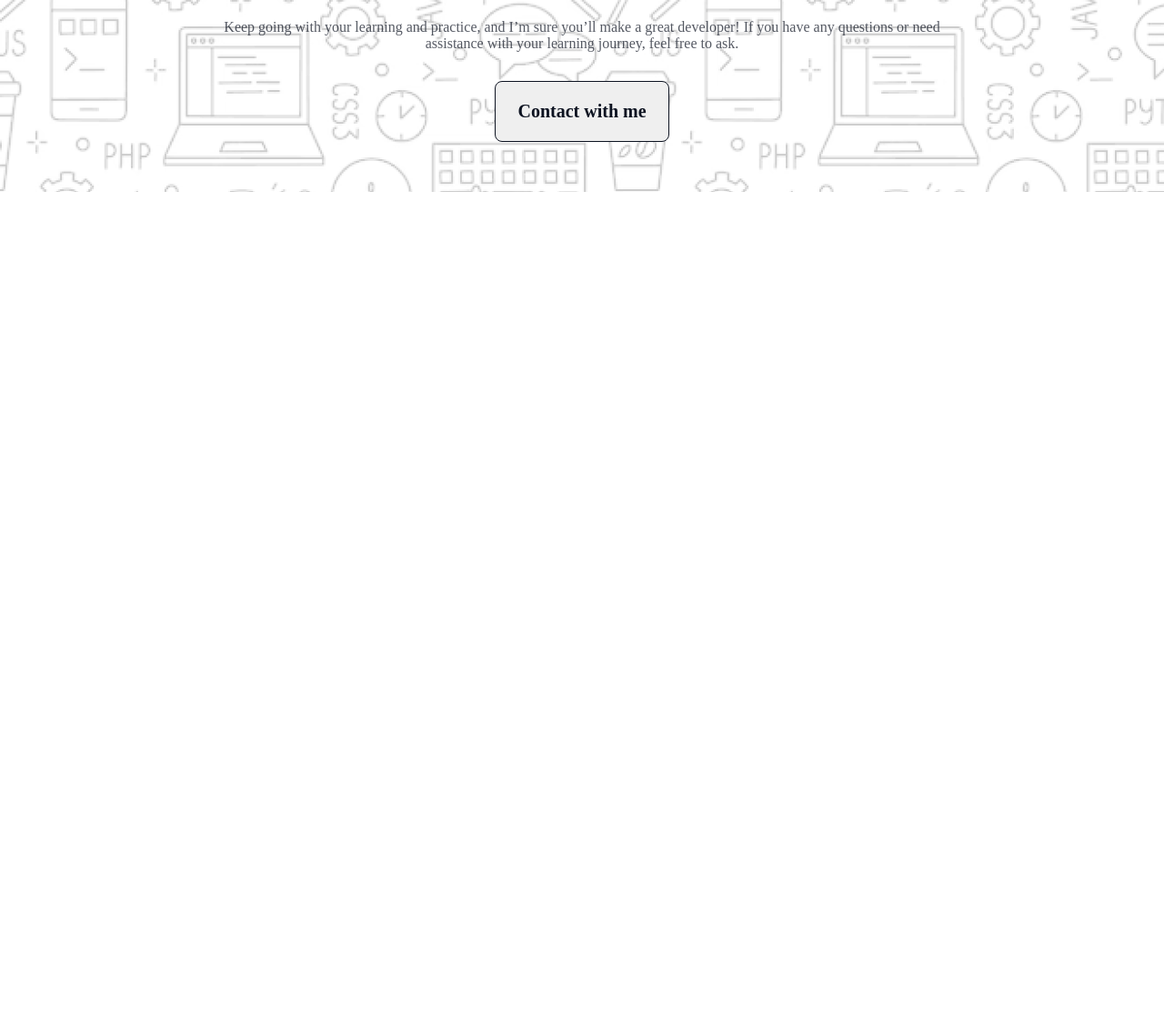
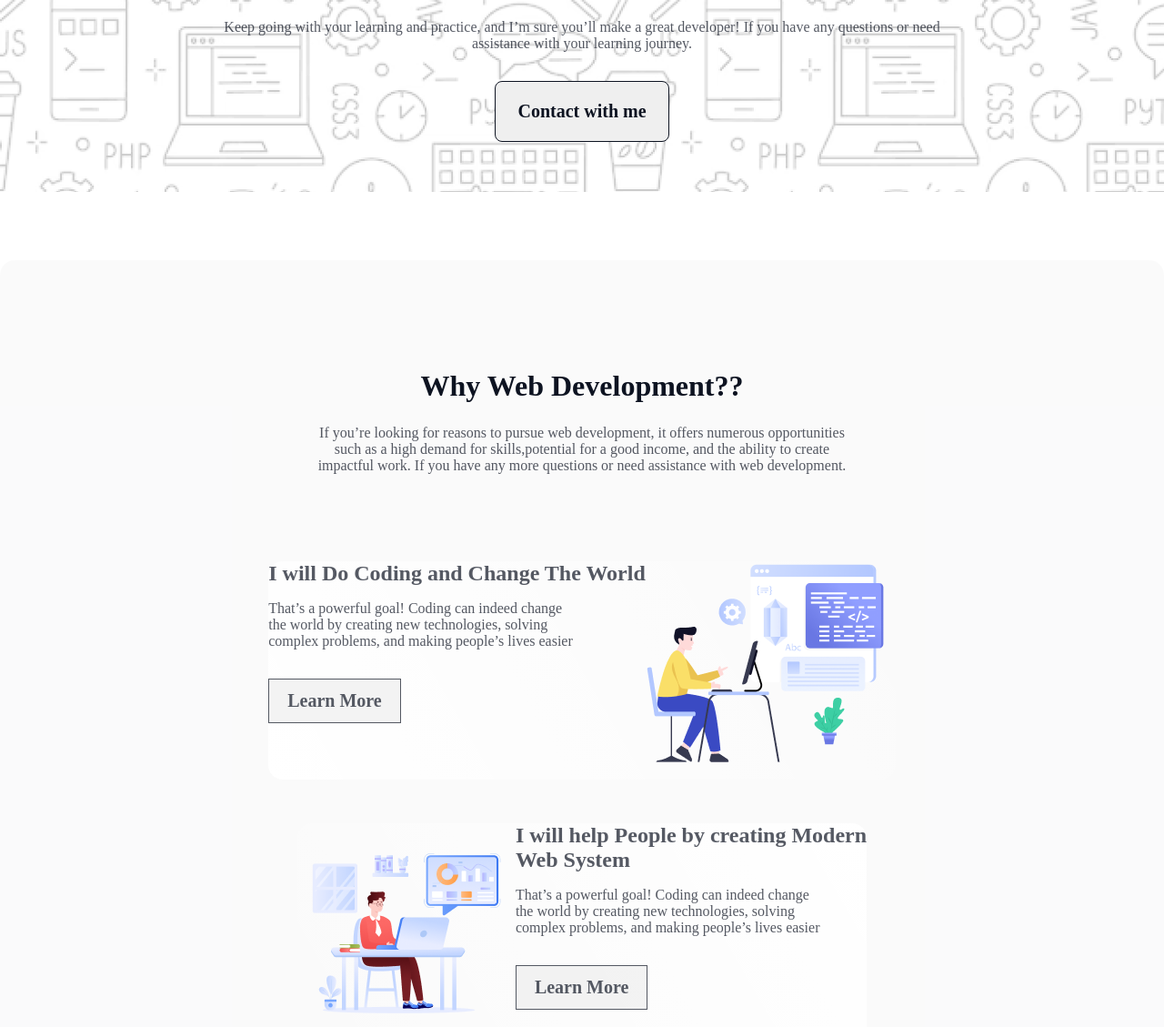
Before and after one commit to rakib-sikder/assignment-1, a plain HTML site: page index.html in a window 1280 px wide. Shown: the part 571-1700 px from the top of the page at 91% size. Before the commit the page ends 800 px from the top, so only its background shows below. Drawn offline with Linux system fonts and the light colour scheme; a web font is replaced by a local one.

Commit message:
why web development done

```diff
--- a/index.html
+++ b/index.html
@@ -17,10 +17,40 @@
         <div class="banner">
             <img src="./img/Group.png" alt="">
             <h1>"In the near future, I hope to become a <br>Developer."</h1>
-            <p>Keep going with your learning and practice, and I’m sure you’ll make a great developer! If you have any questions or need <br> assistance with your learning journey, feel free to ask.</p>
+            <p>Keep going with your learning and practice, and I’m sure you’ll make a great developer! If you have any questions or need <br> assistance with your learning journey.</p>
             <button>Contact with me</button>
 
         </div>
     </section>
+    <section>
+        <div class="whyweb">
+            <h3>Why Web Development??</h3>
+            <p>If you’re looking for reasons to pursue web development, it offers numerous opportunities <br>such as a high demand for skills,potential for a good income, and the ability to create <br> impactful work. If you have any more questions or need assistance with web development.</p>
+            <div class="docoding">
+                <div class="txt">
+                    <h4>I will Do Coding and Change The World</h4>
+                    <p>That’s a powerful goal! Coding can indeed change <br> the world by creating new technologies, solving <br> complex problems, and making people’s lives easier</p>
+                    <button>Learn More</button>
+                </div>
+                <img src="./img/Layer_1.png" alt="">
+            </div>
+            <div class="websystem ">
+                <img src="./img/Group 3.png" alt="">
+                <div class="txt">
+                    <h4>I will help People by creating Modern <br>Web System</h4>
+                    <p>That’s a powerful goal! Coding can indeed change <br> the world by creating new technologies, solving <br> complex problems, and making people’s lives easier</p>
+                    <button>Learn More</button>
+                </div>
+            </div>
+            <div class="docoding">
+                <div class="txt">
+                    <h4>I will Do Coding and Change The World</h4>
+                    <p>That’s a powerful goal! Coding can indeed change <br> the world by creating new technologies, solving <br> complex problems, and making people’s lives easier</p>
+                    <button>Learn More</button>
+                </div>
+                <img src="./img/Group 4.png" alt="">
+            </div>
+        </div>
+    </section>
 </body>
 </html>
--- a/style.css
+++ b/style.css
@@ -44,6 +44,7 @@
     justify-content: center;
     align-items: center;
     text-align: center;
+    margin-bottom: 75px;
 }
 .banner > h1 {
     margin: 32px 0 24px 0;
@@ -75,3 +76,68 @@
     color: rgb(255, 255, 255);
     transition: 0.6s;
 }
+.whyweb{
+    padding: 0 150px;
+    height: 1395px;
+    display: flex;
+    flex-direction: column;
+    justify-content: center;
+    align-items: center;
+    text-align: center;
+    border-radius: 16px;
+    background: rgba(13, 19, 33, 0.02);
+}
+.whyweb > h3 {
+    color: rgb(13, 19, 33);
+    font-family: Azeret Mono;
+    font-size: 32px;
+    font-weight: 800;
+}
+.whyweb > p {
+    color: rgb(13, 19, 33);
+    font-family: Azeret Mono;
+    font-size: 16px;
+    font-weight: 400;
+    opacity: 0.7;
+    margin: 24px 0 48px 0;
+}
+.docoding{
+    display: flex;
+    justify-content: space-between;
+    text-align: left;
+    margin-bottom: 80px;
+    border-radius: 16px;
+    background: linear-gradient(60.00deg, rgb(255, 255, 255),rgba(255, 255, 255, 0) 100%);
+    margin: 48px;
+}
+.websystem{
+    display: flex;
+    justify-content: space-between;
+    text-align: left;
+    margin-bottom: 80px;
+    border-radius: 16px;
+    background: linear-gradient(240.00deg, rgb(255, 255, 255),rgba(255, 255, 255, 0) 100%);
+}
+.txt > h4 {
+    color: rgba(13, 19, 33, 0.7);
+    font-family: Azeret Mono;
+    font-size: 24px;
+    font-weight: 700;
+}
+.txt > p {
+    color: rgb(13, 19, 33);
+    font-family: Azeret Mono;
+    font-size: 16px;
+    font-weight: 400;
+    opacity: 0.7;
+    margin: 16px 0 32px 0;
+}
+.txt > button {
+    padding: 12px 20px 12px 20px;
+    border: 1px solid rgb(13, 19, 33);
+    opacity: 0.7;
+    color: rgb(13, 19, 33);
+    font-family: Azeret Mono;
+    font-size: 20px;
+    font-weight: 600;
+}
```
